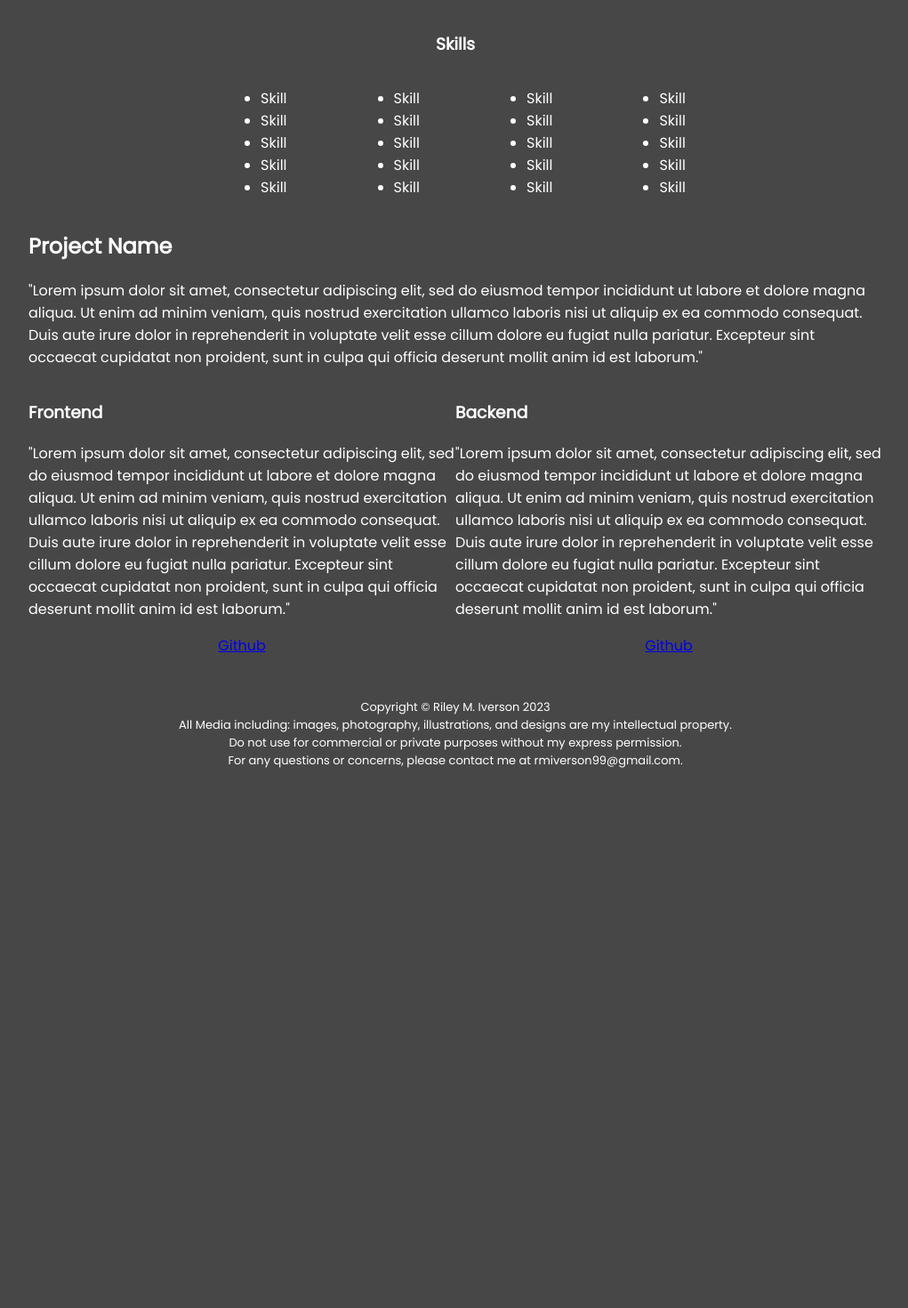
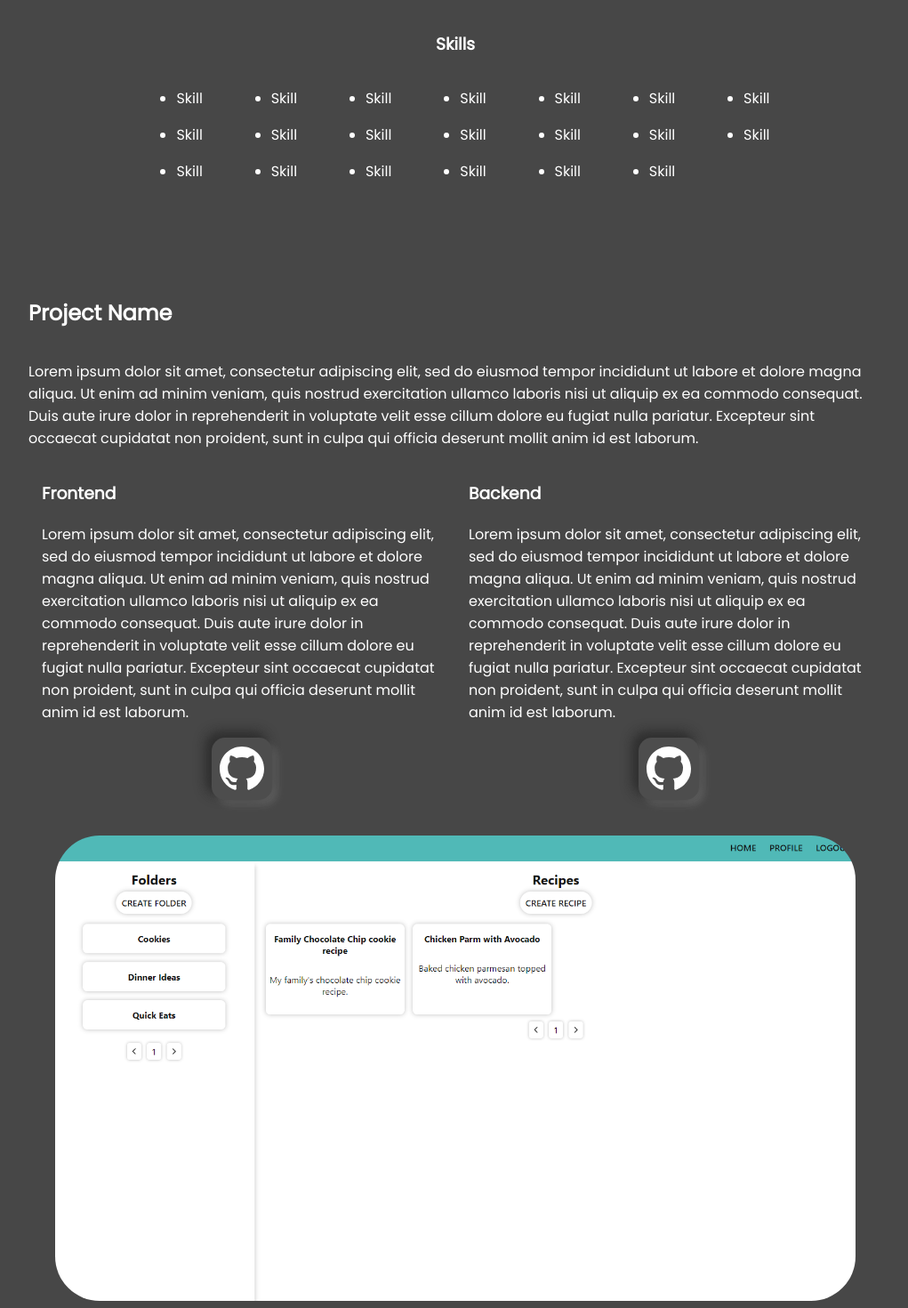
Before and after one commit to Rmiverson/rmiportfolio, a React (Create React App) app: page /development in a window 1280 px wide. Shown: the part 340-1810 px from the top of the page at 89% size, without its empty margins (128-1149 px from the left). Before the commit the page ends 1205 px from the top, so only its background shows below. Built offline with nearby package versions, Linux system fonts and the light colour scheme.

Commit message:
updated manifest, db, and worked on styling for development

```diff
--- a/public/db.json
+++ b/public/db.json
@@ -4,5 +4,48 @@
         "Hey, I`m Riley. I`m a Software Developer and a Designer. I like to build stuff with JavaScript and React.js. I also like to design and make stuff using Photoshop, Figma, Clip Studio, and Procreate. I`ve also done other cool stuff like animation and music production in my past work. Some of the things I do for fun are photography, baking, playing video games, and if the weather is nice hiking.",
         "I`ve graduated with an Associates degree Web Design, and more recently graduated from a coding bootcamp called Flatiron School with a certificate in Software Engineering. However a lot of what I know now I taught myself, or taught by teachers on Udemy and YouTube. Learning is a daily effort of mine, and is something I look forward to keeping up in my future.",
         "Currently I`m building a web application that gives people the best solution for storing and organizing their cooking and baking recipes. I also am open to freelance development and design work. I`m always open to new opportunities, so if you`re interested in hiring me or want to know more about me feel free to reach out and we can talk."
+    ],
+    "development": {
+        "about": "Lorem ipsum dolor sit amet, consectetur adipiscing elit, sed do eiusmod tempor incididunt ut labore et dolore magna aliqua. Ut enim ad minim veniam, quis nostrud exercitation ullamco laboris nisi ut aliquip ex ea commodo consequat. Duis aute irure dolor in reprehenderit in voluptate velit esse cillum dolore eu fugiat nulla pariatur. Excepteur sint occaecat cupidatat non proident, sunt in culpa qui officia deserunt mollit anim id est laborum.",
+        "skills": ["Skill", "Skill", "Skill", "Skill", "Skill", "Skill", "Skill", "Skill", "Skill", "Skill", "Skill", "Skill", "Skill", "Skill", "Skill", "Skill", "Skill", "Skill", "Skill", "Skill"],
+        "projects": [
+            {
+                "name": "Project Name",
+                "about": "Lorem ipsum dolor sit amet, consectetur adipiscing elit, sed do eiusmod tempor incididunt ut labore et dolore magna aliqua. Ut enim ad minim veniam, quis nostrud exercitation ullamco laboris nisi ut aliquip ex ea commodo consequat. Duis aute irure dolor in reprehenderit in voluptate velit esse cillum dolore eu fugiat nulla pariatur. Excepteur sint occaecat cupidatat non proident, sunt in culpa qui officia deserunt mollit anim id est laborum.",
+                "media": "gb1.png",
+                "subSections": [
+                    {
+                        "name": "Frontend",
+                        "about": "Lorem ipsum dolor sit amet, consectetur adipiscing elit, sed do eiusmod tempor incididunt ut labore et dolore magna aliqua. Ut enim ad minim veniam, quis nostrud exercitation ullamco laboris nisi ut aliquip ex ea commodo consequat. Duis aute irure dolor in reprehenderit in voluptate velit esse cillum dolore eu fugiat nulla pariatur. Excepteur sint occaecat cupidatat non proident, sunt in culpa qui officia deserunt mollit anim id est laborum.",
+                        "link": "https://github.com/Rmiverson"
+                    },
+                    {
+                        "name": "Backend",
+                        "about": "Lorem ipsum dolor sit amet, consectetur adipiscing elit, sed do eiusmod tempor incididunt ut labore et dolore magna aliqua. Ut enim ad minim veniam, quis nostrud exercitation ullamco laboris nisi ut aliquip ex ea commodo consequat. Duis aute irure dolor in reprehenderit in voluptate velit esse cillum dolore eu fugiat nulla pariatur. Excepteur sint occaecat cupidatat non proident, sunt in culpa qui officia deserunt mollit anim id est laborum.",
+                        "link": "https://github.com/Rmiverson"
+                    }
+                ]
+            },
+            {
+                "name": "Project Name",
+                "about": "Lorem ipsum dolor sit amet, consectetur adipiscing elit, sed do eiusmod tempor incididunt ut labore et dolore magna aliqua. Ut enim ad minim veniam, quis nostrud exercitation ullamco laboris nisi ut aliquip ex ea commodo consequat. Duis aute irure dolor in reprehenderit in voluptate velit esse cillum dolore eu fugiat nulla pariatur. Excepteur sint occaecat cupidatat non proident, sunt in culpa qui officia deserunt mollit anim id est laborum.",
+                "media": "gb1.png",
+                "subSections": [
+                    {
+                        "name": "Frontend",
+                        "about": "Lorem ipsum dolor sit amet, consectetur adipiscing elit, sed do eiusmod tempor incididunt ut labore et dolore magna aliqua. Ut enim ad minim veniam, quis nostrud exercitation ullamco laboris nisi ut aliquip ex ea commodo consequat. Duis aute irure dolor in reprehenderit in voluptate velit esse cillum dolore eu fugiat nulla pariatur. Excepteur sint occaecat cupidatat non proident, sunt in culpa qui officia deserunt mollit anim id est laborum.",
+                        "link": "https://github.com/Rmiverson"
+                    },
+                    {
+                        "name": "Backend",
+                        "about": "Lorem ipsum dolor sit amet, consectetur adipiscing elit, sed do eiusmod tempor incididunt ut labore et dolore magna aliqua. Ut enim ad minim veniam, quis nostrud exercitation ullamco laboris nisi ut aliquip ex ea commodo consequat. Duis aute irure dolor in reprehenderit in voluptate velit esse cillum dolore eu fugiat nulla pariatur. Excepteur sint occaecat cupidatat non proident, sunt in culpa qui officia deserunt mollit anim id est laborum.",
+                        "link": "https://github.com/Rmiverson"
+                    }
+                ]
+            }
+        ]
+    },
+    "design": [
+
     ]
 }
--- a/src/containers/Development/Development.js
+++ b/src/containers/Development/Development.js
@@ -1,10 +1,37 @@
-import React from "react";
+import React, {useEffect, useState} from "react";
 import Footer from "../../components/Footer";
 import Nav from "../../components/Nav";
+import { BsGithub } from "react-icons/bs"
 
 import './Development.scss'
 
 const Development = () => {
+  const [result, setResult] = useState({data: {}, status: null, message: null});
+
+  useEffect(() => {
+    async function getData() {
+      try {
+        await fetch('db.json', {
+          headers: {
+            'Content-Type': 'application/json',
+            'Accept': 'application/json'
+          }
+        })
+        .then((response) => response.json())
+        .then((data) => {
+          setResult({data: data, status: 200, message: 'OK'})
+        });
+      } catch (error) {
+        setResult({data: {}, status: error, message: error})
+      };
+      };
+
+      getData();
+  }, []);
+
+  if (!result.status) {
+    return <div>Loading...</div>
+  } else {
     return (
       <div className="development">
         <div className="mid-ribbon">
@@ -14,64 +41,44 @@ const Development = () => {
 
         <div className="development-content min-height">
           <div className="developement-introduction">
-          <h2>Development </h2>
-          <p>"Lorem ipsum dolor sit amet, consectetur adipiscing elit, sed do eiusmod tempor incididunt ut labore et dolore magna aliqua. Ut enim ad minim veniam, quis nostrud exercitation ullamco laboris nisi ut aliquip ex ea commodo consequat. Duis aute irure dolor in reprehenderit in voluptate velit esse cillum dolore eu fugiat nulla pariatur. Excepteur sint occaecat cupidatat non proident, sunt in culpa qui officia deserunt mollit anim id est laborum."</p>
+            <h2>Development</h2>
+            <p>{result.data.development.about}</p>
           </div>
 
           <div className="skill-list">
             <h3>Skills</h3>
             <div className="list-container">
               <ul>
-              <li>Skill</li>
-              <li>Skill</li>
-              <li>Skill</li>
-              <li>Skill</li>
-              <li>Skill</li>
-            </ul>
-            <ul>
-              <li>Skill</li>
-              <li>Skill</li>
-              <li>Skill</li>
-              <li>Skill</li>
-              <li>Skill</li>
-            </ul>
-            <ul>
-              <li>Skill</li>
-              <li>Skill</li>
-              <li>Skill</li>
-              <li>Skill</li>
-              <li>Skill</li>
-            </ul>
-            <ul>
-              <li>Skill</li>
-              <li>Skill</li>
-              <li>Skill</li>
-              <li>Skill</li>
-              <li>Skill</li>
+                {result.data.development.skills.map((skill, index) => {
+                  return(<li key={skill + index}>{skill}</li>)
+                })}
               </ul>
             </div>
           </div>
 
           <div className="development-projects">
-          <div className="project">
-            <h2>Project Name</h2>
-            <p>"Lorem ipsum dolor sit amet, consectetur adipiscing elit, sed do eiusmod tempor incididunt ut labore et dolore magna aliqua. Ut enim ad minim veniam, quis nostrud exercitation ullamco laboris nisi ut aliquip ex ea commodo consequat. Duis aute irure dolor in reprehenderit in voluptate velit esse cillum dolore eu fugiat nulla pariatur. Excepteur sint occaecat cupidatat non proident, sunt in culpa qui officia deserunt mollit anim id est laborum."</p>
+            {result.data.development.projects.map((project, index) => {
+              return (
+                <div className="project" key={project.name + index}>
+                  <h2>{project.name}</h2>
+                  <p>{project.about}</p>
 
-            <div className="fe-be-sections">
-              <div className="fe">
-                <h3>Frontend</h3>
-                <p>"Lorem ipsum dolor sit amet, consectetur adipiscing elit, sed do eiusmod tempor incididunt ut labore et dolore magna aliqua. Ut enim ad minim veniam, quis nostrud exercitation ullamco laboris nisi ut aliquip ex ea commodo consequat. Duis aute irure dolor in reprehenderit in voluptate velit esse cillum dolore eu fugiat nulla pariatur. Excepteur sint occaecat cupidatat non proident, sunt in culpa qui officia deserunt mollit anim id est laborum."</p>
-                <a alt="Github" href="https://github.com/Rmiverson">Github</a>
+                  <div className="sub-sections">
+                    {project.subSections.map((subSection, index) => {
+                      return (
+                        <div className="sub-section">
+                          <h3>{subSection.name}</h3>
+                          <p>{subSection.about}</p>
+                          <a href={subSection.link}><BsGithub /></a>
+                        </div>
+                      )
+                    })}
                   </div>
 
-              <div className="be">
-                <h3>Backend</h3>
-                <p>"Lorem ipsum dolor sit amet, consectetur adipiscing elit, sed do eiusmod tempor incididunt ut labore et dolore magna aliqua. Ut enim ad minim veniam, quis nostrud exercitation ullamco laboris nisi ut aliquip ex ea commodo consequat. Duis aute irure dolor in reprehenderit in voluptate velit esse cillum dolore eu fugiat nulla pariatur. Excepteur sint occaecat cupidatat non proident, sunt in culpa qui officia deserunt mollit anim id est laborum."</p>
-                <a alt="Github" href="https://github.com/Rmiverson">Github</a>
+                  <img alt="Project Example" src={`/media/${project.media}`}/>
                 </div>
-            </div>
-            <img alt="" />
-          </div>
+              )
+            })}
           </div>
         </div>
 
@@ -79,5 +86,6 @@ const Development = () => {
       </div>
     );
   };
+};
 
 export default Development;
--- a/src/containers/Development/Development.scss
+++ b/src/containers/Development/Development.scss
@@ -33,29 +33,78 @@
       display: flex;
       flex-direction: column;
       align-items: center;
-      width: 100%;
+      width: 80%;
 
       .list-container {
-        display: flex;
-        flex-direction: row;
-        gap: 5rem;
+        width: 100%;
+
+        ul {
+          display: flex;
+          flex-wrap: wrap;
+          flex-direction: column;
+          align-items: center;
+          height: 15vh;
+          gap: 1rem;
+        }
       }
     }
   }
 
   .development-projects {
     .project {
-      .fe-be-sections {
+      display: flex;
+      flex-direction: column;
+      margin: 5rem 0px 5rem 0px;
+
+      img {
+        width: 900px;
+        height: auto;
+        border-radius: 50px;
+        margin: 2.5rem auto 0px auto;
+      }
+
+      .sub-sections {
         display: flex;
         flex-direction: row;
 
-        .fe, .be {
+        .sub-section {
+          margin: 0px 15px 0px 15px;
+
           a {
             display: flex;
-            justify-content: center;
+            flex-direction: column;
+            align-items: center;
+            background-color: #4d4d4d;
+            padding: 10px;
+            border-radius: 15px;
             width: 3rem;
             margin-left: auto;
             margin-right: auto;
+
+            transition: .2s ease-in-out;
+            box-shadow: -6px -6px 14px rgba(43, 43, 43, 0.7),
+                      -6px -6px 10px rgba(43, 43, 43, 0.5),
+                      6px 6px 8px rgba(43, 43, 43, 0.075),
+                      6px 6px 10px rgba(255, 255, 255, 0.15);
+
+            &:hover {
+              box-shadow: -2px -2px 6px rgba(43, 43, 43, 0.6),
+                          -2px -2px 4px rgba(43, 43, 43, 0.4),
+                          2px 2px 2px rgba(43, 43, 43, 0.05),
+                          2px 2px 4px rgba(255, 255, 255, 0.1);
+            }
+            &:active {
+              box-shadow: inset -2px -2px 6px rgba(43, 43, 43, 0.7),
+                          inset -2px -2px 4px rgba(43, 43, 43, 0.5),
+                          inset 2px 2px 2px rgba(43, 43, 43, 0.075),
+                          inset 2px 2px 4px rgba(255, 255, 255, 0.15);
+            }
+
+            svg {
+              height: 50px;
+              width: 50px;
+              color: white;
+            }
           }
         }
       }
```
Also changed, not shown: public/manifest.json, public/media/gb1.png (added). Lines whose indentation alone changed are shown as unchanged.
